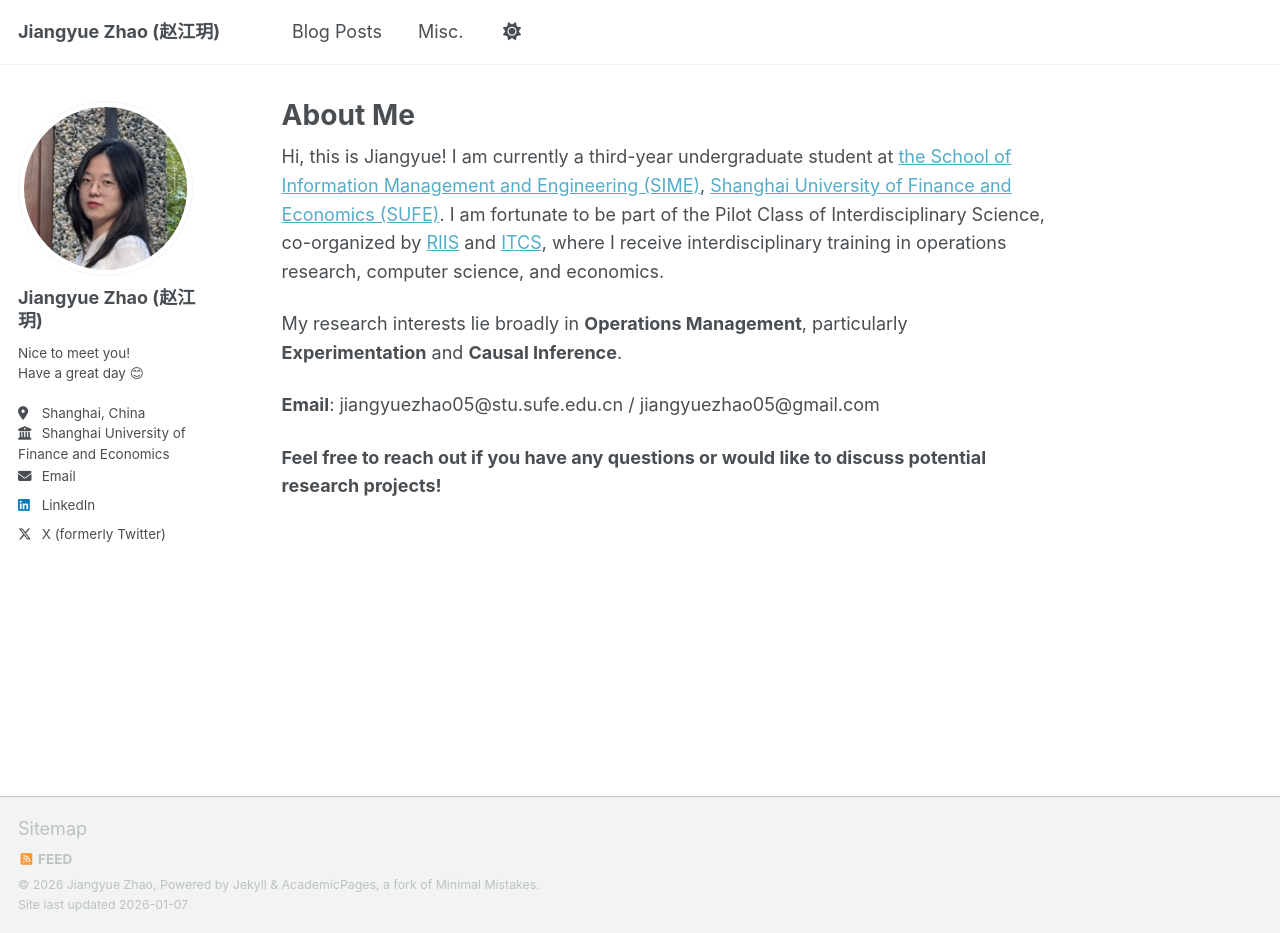
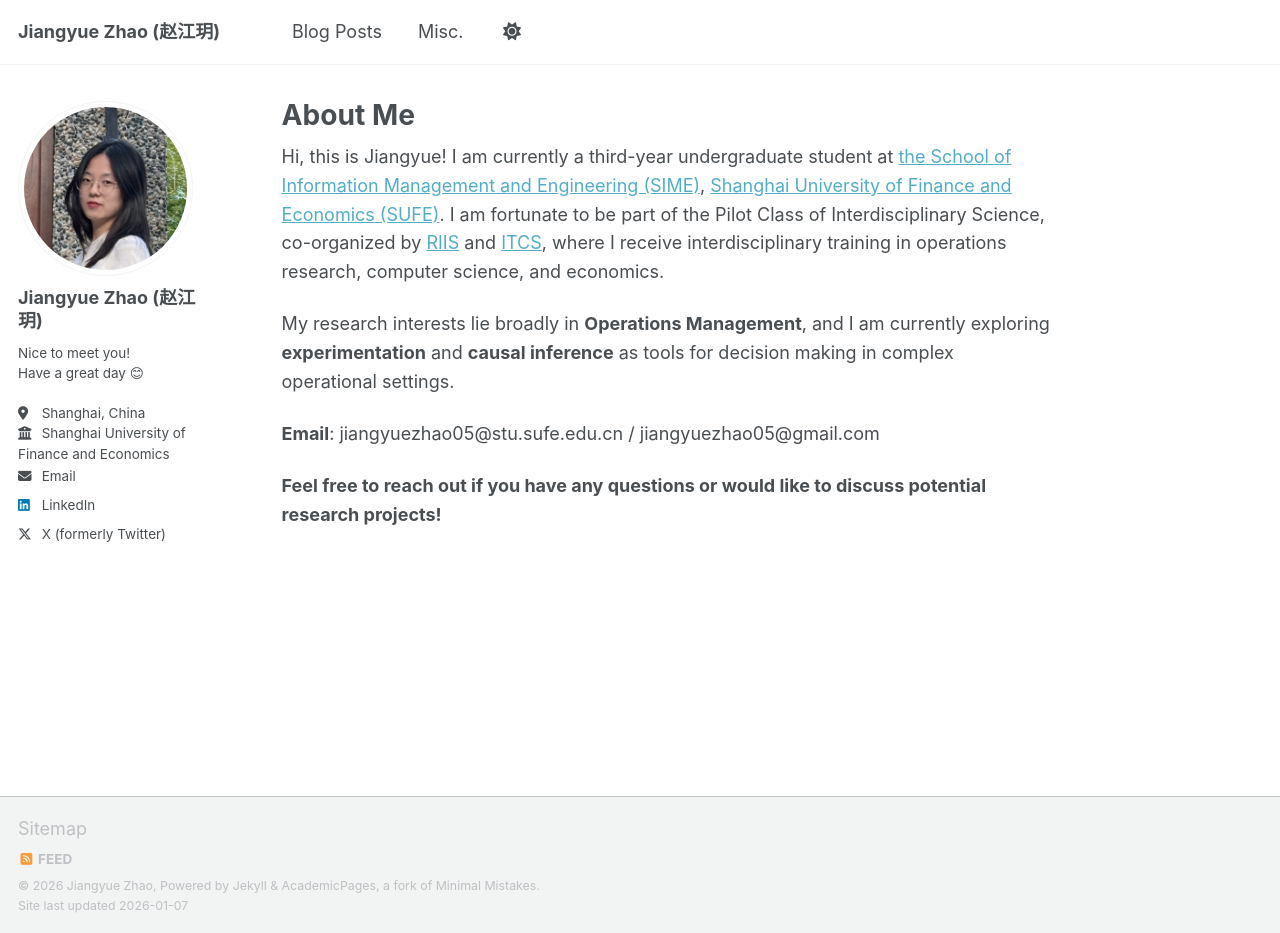
Before and after one commit to jiangyuezhao05/jiangyuezhao05.github.io, a Jekyll site: the page built from _pages/about.md, in a window 1280 px wide and 933 px high. Built offline with Jekyll 4.4.1, drawn with Linux system fonts in a browser that asks for light colours; a script that is not in the unit is left out.

Commit message:
Update about.md

```diff
--- a/_pages/about.md
+++ b/_pages/about.md
@@ -21,8 +21,7 @@ redirect_from:
 
 <p>
   My research interests lie broadly in <strong>Operations Management</strong>,
-  particularly <strong>Experimentation</strong> and
-  <strong>Causal Inference</strong>.<br>
+  and I am currently exploring <strong>experimentation</strong> and <strong>causal inference</strong> as tools for decision making in complex operational settings.<br>
 </p>
 
 
```
